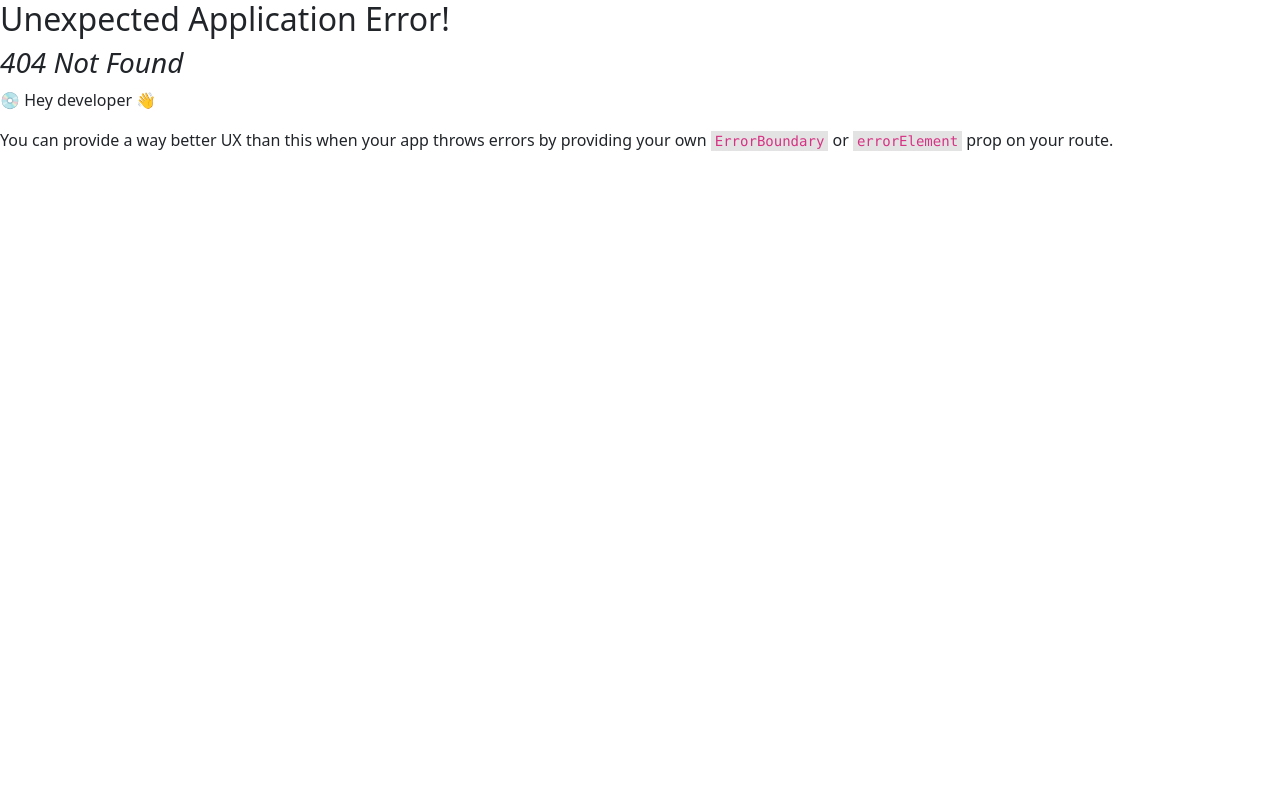
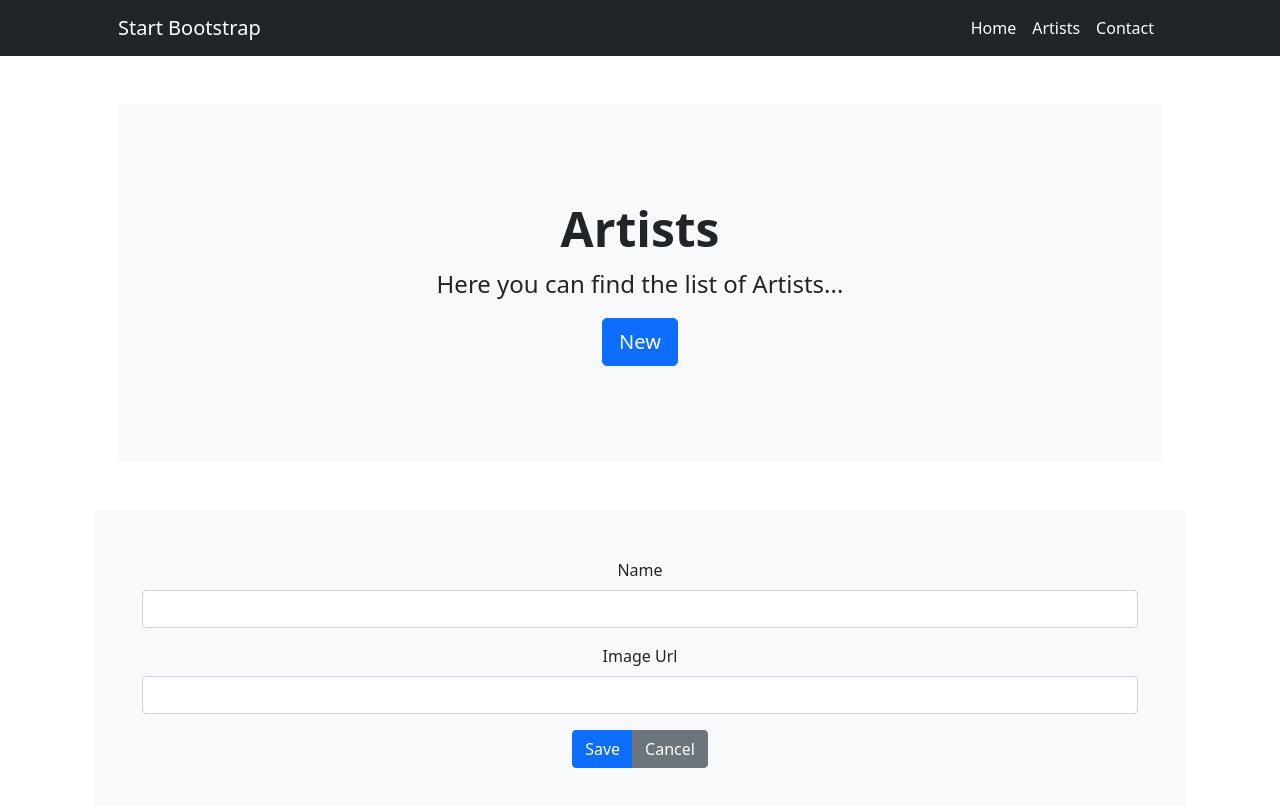
Before and after one commit to istvan-halasz/react-music-chart, a React (Create React App) app: page /artists/new in a window 1280 px wide. Before the commit this address had no page. Shown: the top 806 px of the page. Built offline with nearby package versions, Linux system fonts and the light colour scheme.

Commit message:
adding artist form

```diff
--- a/src/App.js
+++ b/src/App.js
@@ -4,6 +4,7 @@ import HomePage from './pages/Home';
 import { createBrowserRouter, RouterProvider } from 'react-router-dom';
 import ArtistsRootLayout from './pages/ArtistsRoot';
 import ArtistsPage from './pages/Artists';
+import EditArtistPage from './pages/EditArtis';
 
 const router = createBrowserRouter([
   {
@@ -20,6 +21,10 @@ const router = createBrowserRouter([
             index: true,
             element: <ArtistsPage />,
           },
+          {
+            path: 'new',
+            element: <EditArtistPage />,
+          },
         ],
       },
     ],
--- /dev/null
+++ b/src/components/Artists/ArtistForm.js
@@ -0,0 +1,61 @@
+import { Form, useNavigate } from 'react-router-dom';
+
+function onSaveArtist(event) {
+  event.preventDefault();
+  alert('submiting the form');
+  debugger;
+}
+
+function ArtistForm() {
+  const navigate = useNavigate();
+  return (
+    <div className="container px-lg-5">
+      <div className="row gx-lg-5">
+        <div className="p-4 p-lg-5 bg-light rounded-3 text-center">
+          <Form onSubmit={onSaveArtist}>
+            <div className="mb-3">
+              <label htmlFor="nameInput" className="form-label">
+                Name
+              </label>
+              <input
+                type="text"
+                className="form-control"
+                id="nameInput"
+                required
+              />
+            </div>
+            <div className="mb-3">
+              <label htmlFor="imageUrl" className="form-label">
+                Image Url
+              </label>
+              <input
+                type="Url"
+                className="form-control"
+                id="imageUrl"
+                required
+              />
+            </div>
+            <div
+              className="btn-group"
+              role="group"
+              aria-label="Button group with space"
+            >
+              <button type="submit" className="btn btn-primary ">
+                Save
+              </button>
+              <button
+                type="button"
+                className="btn btn-secondary ml-2"
+                onClick={() => navigate('..')}
+              >
+                Cancel
+              </button>
+            </div>
+          </Form>
+        </div>
+      </div>
+    </div>
+  );
+}
+
+export default ArtistForm;
--- a/src/components/ArtistsNavigation.js
+++ b/src/components/ArtistsNavigation.js
@@ -1,9 +1,25 @@
-import { NavLink } from 'react-router-dom';
+import { NavLink, useNavigate } from 'react-router-dom';
 
 function ArtistsNavigation() {
+  const navigate = useNavigate();
   return (
-    <>
-    </>
+    <header className="py-5">
+      <div className="container px-lg-5">
+        <div className="p-4 p-lg-5 bg-light rounded-3 text-center">
+          <div className="m-4 m-lg-5">
+            <h1 className="display-5 fw-bold">Artists</h1>
+            <p className="fs-4">Here you can find the list of Artists...</p>
+            <a
+              className="btn btn-primary btn-lg"
+              href="#!"
+              onClick={() => navigate('new')}
+            >
+              New
+            </a>
+          </div>
+        </div>
+      </div>
+    </header>
   );
 }
 
--- a/src/pages/Artists.js
+++ b/src/pages/Artists.js
@@ -36,19 +36,7 @@ const artists = [
 function ArtistsPage() {
   return (
     <>
-      <header className="py-5">
-        <div className="container px-lg-5">
-          <div className="p-4 p-lg-5 bg-light rounded-3 text-center">
-            <div className="m-4 m-lg-5">
-              <h1 className="display-5 fw-bold">Artists</h1>
-              <p className="fs-4">Here you can find the list of Artists...</p>
-              <a className="btn btn-primary btn-lg" href="#!">
-                Call to action
-              </a>
-            </div>
-          </div>
-        </div>
-      </header>
+
       <section className="pt-4">
         {artists.map((artist) => (
           <ArtistItem artist={artist} />
--- /dev/null
+++ b/src/pages/EditArtis.js
@@ -0,0 +1,7 @@
+import ArtistForm from '../components/Artists/ArtistForm';
+
+function EditArtistPage() {
+  return <ArtistForm />;
+}
+
+export default EditArtistPage;
```
